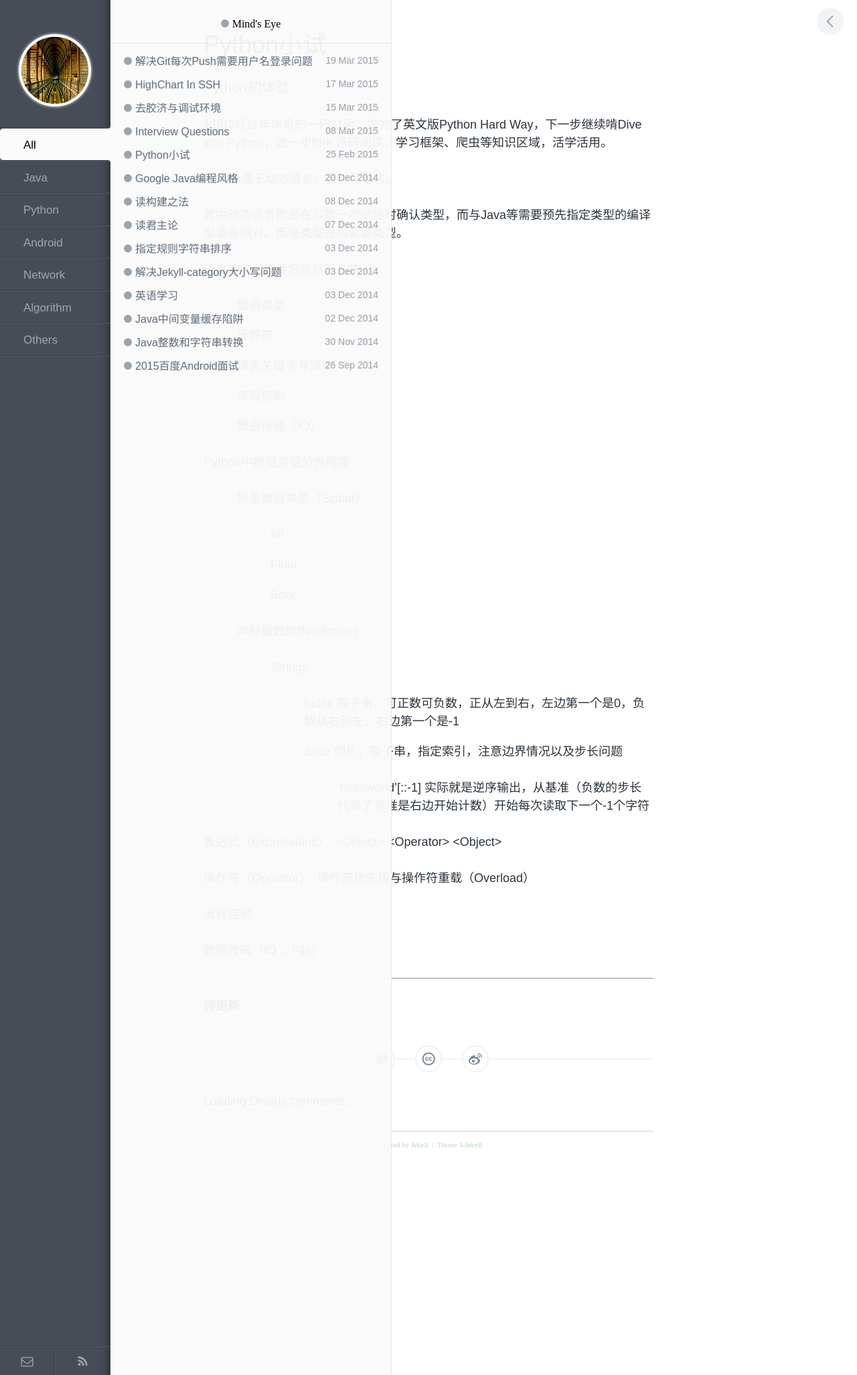
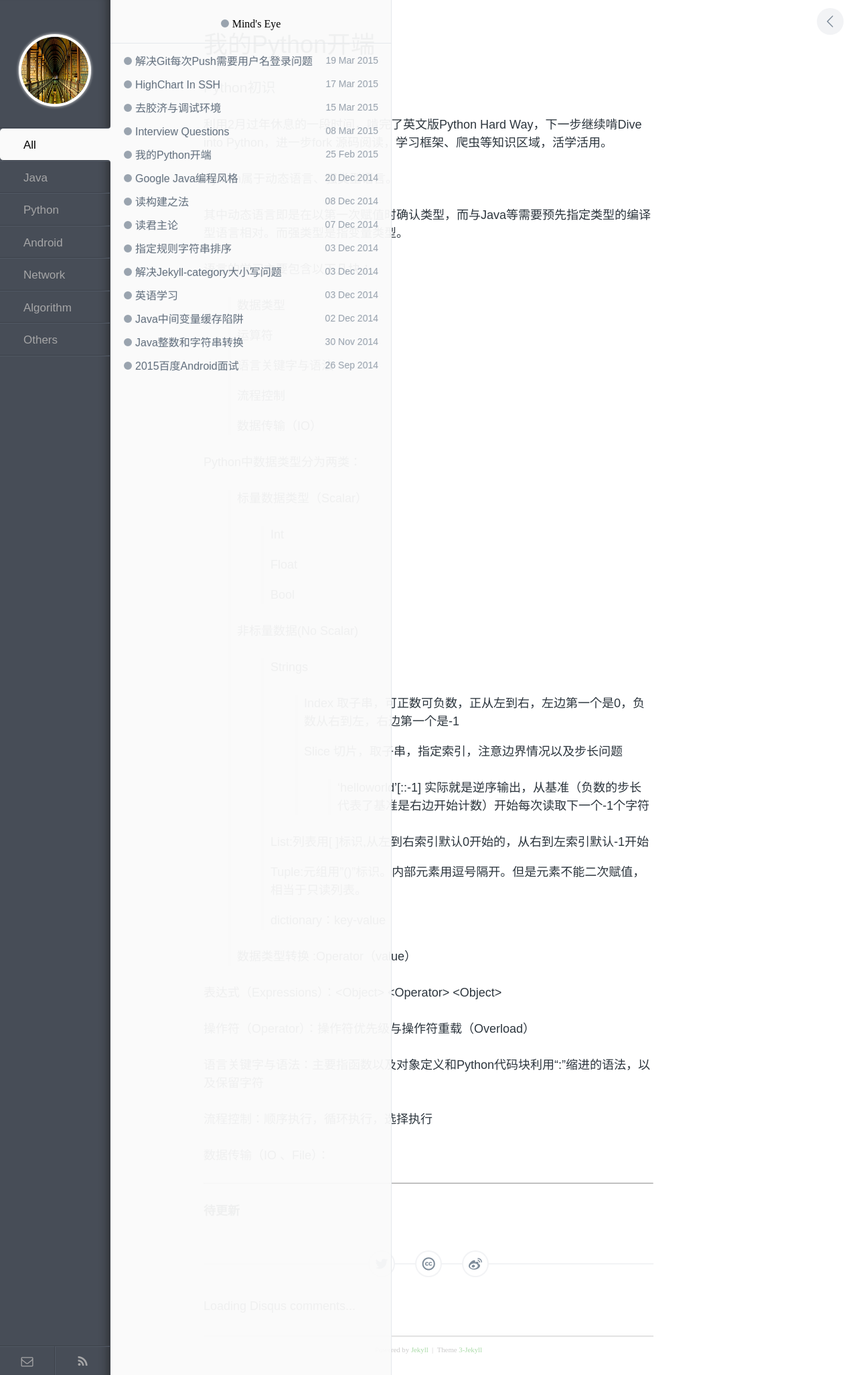
Before and after one commit to enlipan/enlipan.github.io, a Jekyll site: the page built from _posts/2015-2-25-start-Python.md, in a window 1280 px wide. Shown: the whole page at 67% size. Built offline with Jekyll 4.4.1, drawn with Linux system fonts in a browser that asks for light colours; comment, search, counter and statistics services are not loaded.

Commit message:
update python start

```diff
--- a/_posts/2015-2-25-start-Python.md
+++ b/_posts/2015-2-25-start-Python.md
@@ -1,9 +1,9 @@
 ---
 layout: post
-title: Python小试
+title: 我的Python开端
 category: python
 ---
-### Python初体验
+### Python初识
 利用2月过年休息的一段时间，啃完了英文版Python Hard Way，下一步继续啃Dive into Python，进一步fork 源码阅读，学习框架、爬虫等知识区域，活学活用。
 
 Python属于动态语言、强类型语言。
@@ -41,13 +41,22 @@ Python中数据类型分为两类：
 >>>Slice 切片，取子串，指定索引，注意边界情况以及步长问题
 >>>
 >>>>'helloworld'[::-1]   实际就是逆序输出，从基准（负数的步长代表了基准是右边开始计数）开始每次读取下一个-1个字符
+>>
+>>List:列表用[ ]标识,从左到右索引默认0开始的，从右到左索引默认-1开始
+>>
+>>Tuple:元组用"()"标识。内部元素用逗号隔开。但是元素不能二次赋值，相当于只读列表。
+>>
+>>dictionary：key-value
 >
+>数据类型转换 :Operator（value）
 
 表达式（Expressions）：\<Object\> \<Operator\> \<Object\>
 
 操作符（Operator）：操作符优先级与操作符重载（Overload）
 
-流程控制：
+语言关键字与语法：主要指函数以及对象定义和Python代码块利用“:”缩进的语法，以及保留字符
+
+流程控制：顺序执行，循环执行，选择执行
 
 数据传输（IO 、File）：
 
```
